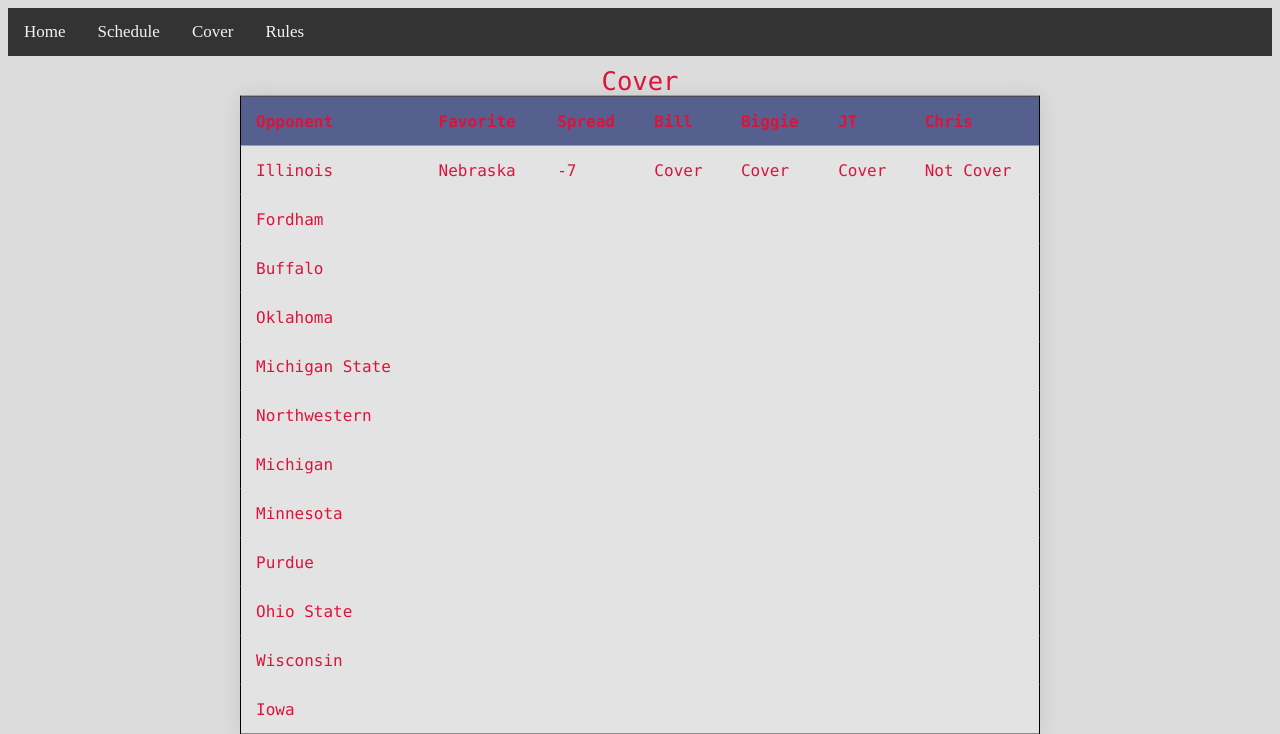
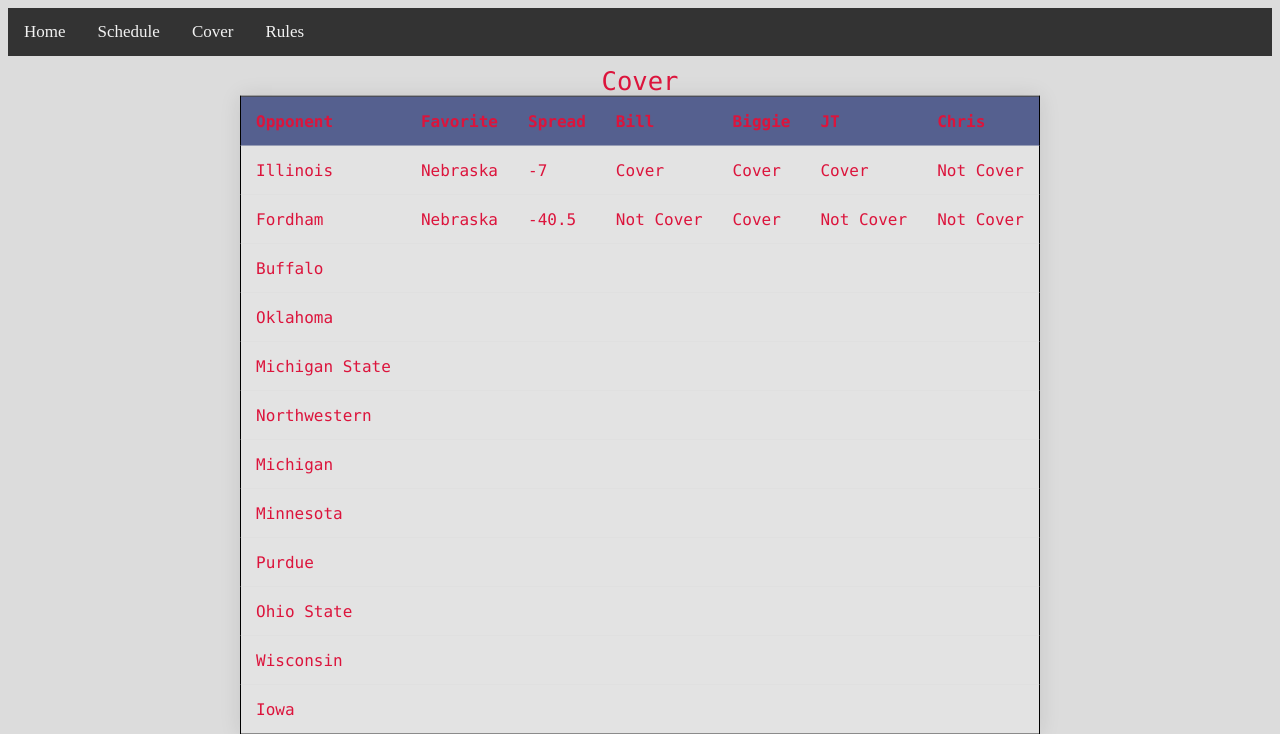
Before and after one commit to jt-cronin/2021HuskerApp, a Flask app: page /cover in a window 1280 px wide. Shown: the top 734 px of the page. Run offline with Flask 2, Linux system fonts and the light colour scheme.

Commit message:
pre Fordham

```diff
--- a/templates/cover.html
+++ b/templates/cover.html
@@ -26,12 +26,12 @@
       </tr>
       <tr>
         <td>Fordham</td>
-        <td></td>
-        <td></td>
-        <td></td>
-        <td></td>
-        <td></td>
-        <td></td>
+        <td>Nebraska</td>
+        <td>-40.5</td>
+        <td>Not Cover</td>
+        <td>Cover</td>
+        <td>Not Cover</td>
+        <td>Not Cover</td>
       </tr>
       <tr>
         <td>Buffalo</td>
```
